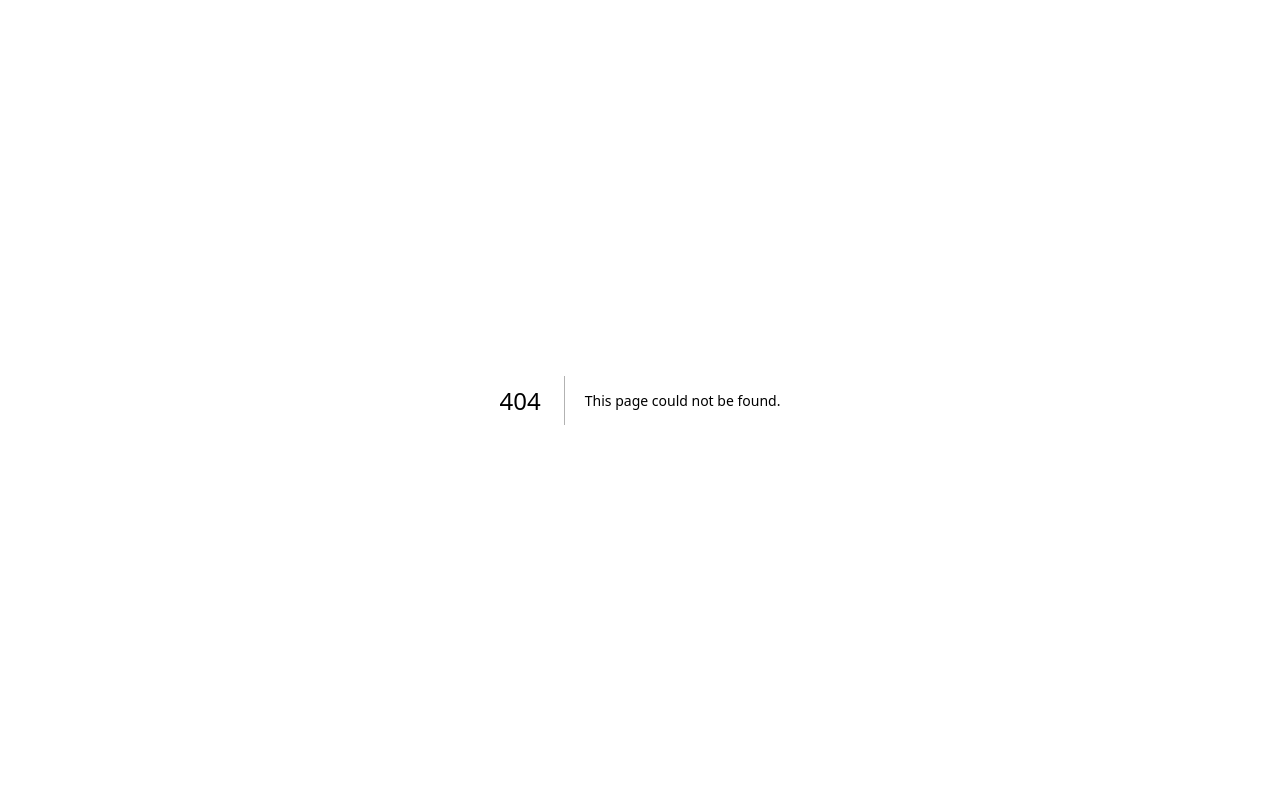
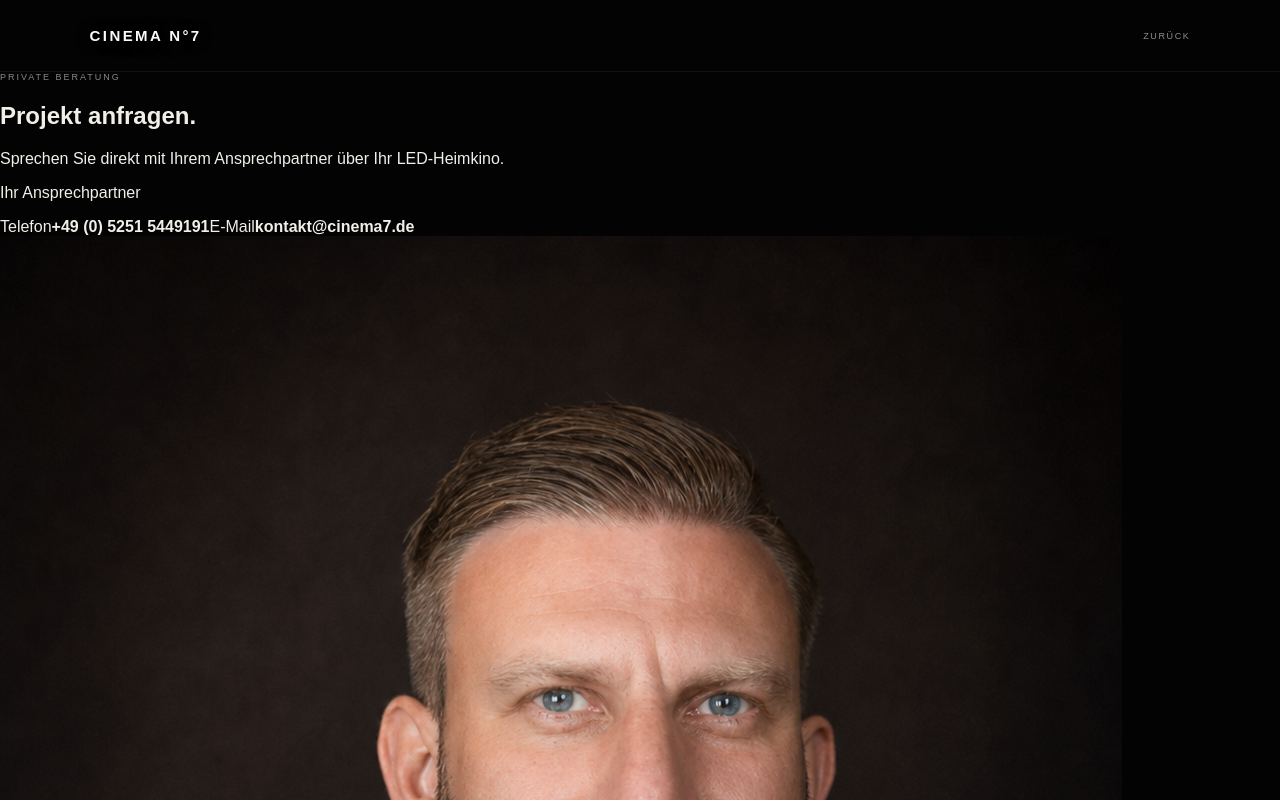
Before and after one commit to dennis-glaser-coder/cinema-n7, a Next.js app: page /anfrage in a window 1280 px wide. Before the commit this address had no page. Shown: the top 800 px of the page. Built offline with nearby package versions, Linux system fonts and the light colour scheme.

Commit message:
Add private project inquiry page

```diff
--- /dev/null
+++ b/app/anfrage/page.tsx
@@ -0,0 +1,55 @@
+import Image from "next/image";
+import contactPhoto from "../../ChatGPT Image 8. Mai 2026, 13_02_39.png";
+
+const phoneDisplay = "+49 (0) 5251 5449191";
+const phoneHref = "tel:+4952515449191";
+const email = "kontakt@cinema7.de";
+
+export default function InquiryPage() {
+  return (
+    <main className="inquiry-page">
+      <header className="models-nav inquiry-nav">
+        <a href="/" className="brand-v5" aria-label="CINEMA N°7 Startseite">
+          CINEMA N°7
+        </a>
+        <a href="/" className="models-back">
+          Zurück
+        </a>
+      </header>
+
+      <section className="inquiry-hero" aria-labelledby="inquiry-title">
+        <div className="inquiry-copy">
+          <p className="overline-v5">PRIVATE BERATUNG</p>
+          <h1 id="inquiry-title">Projekt anfragen.</h1>
+          <p className="inquiry-intro">
+            Sprechen Sie direkt mit Ihrem Ansprechpartner über Ihr LED-Heimkino.
+          </p>
+
+          <div className="inquiry-contact">
+            <p>Ihr Ansprechpartner</p>
+
+            <a href={phoneHref} className="inquiry-contact-link">
+              <span>Telefon</span>
+              <strong>{phoneDisplay}</strong>
+            </a>
+
+            <a href={`mailto:${email}`} className="inquiry-contact-link">
+              <span>E-Mail</span>
+              <strong>{email}</strong>
+            </a>
+          </div>
+        </div>
+
+        <div className="inquiry-photo-wrap">
+          <Image
+            src={contactPhoto}
+            alt="Ihr Ansprechpartner für CINEMA N°7"
+            className="inquiry-photo"
+            priority
+            sizes="(max-width: 900px) 100vw, 46vw"
+          />
+        </div>
+      </section>
+    </main>
+  );
+}
```
